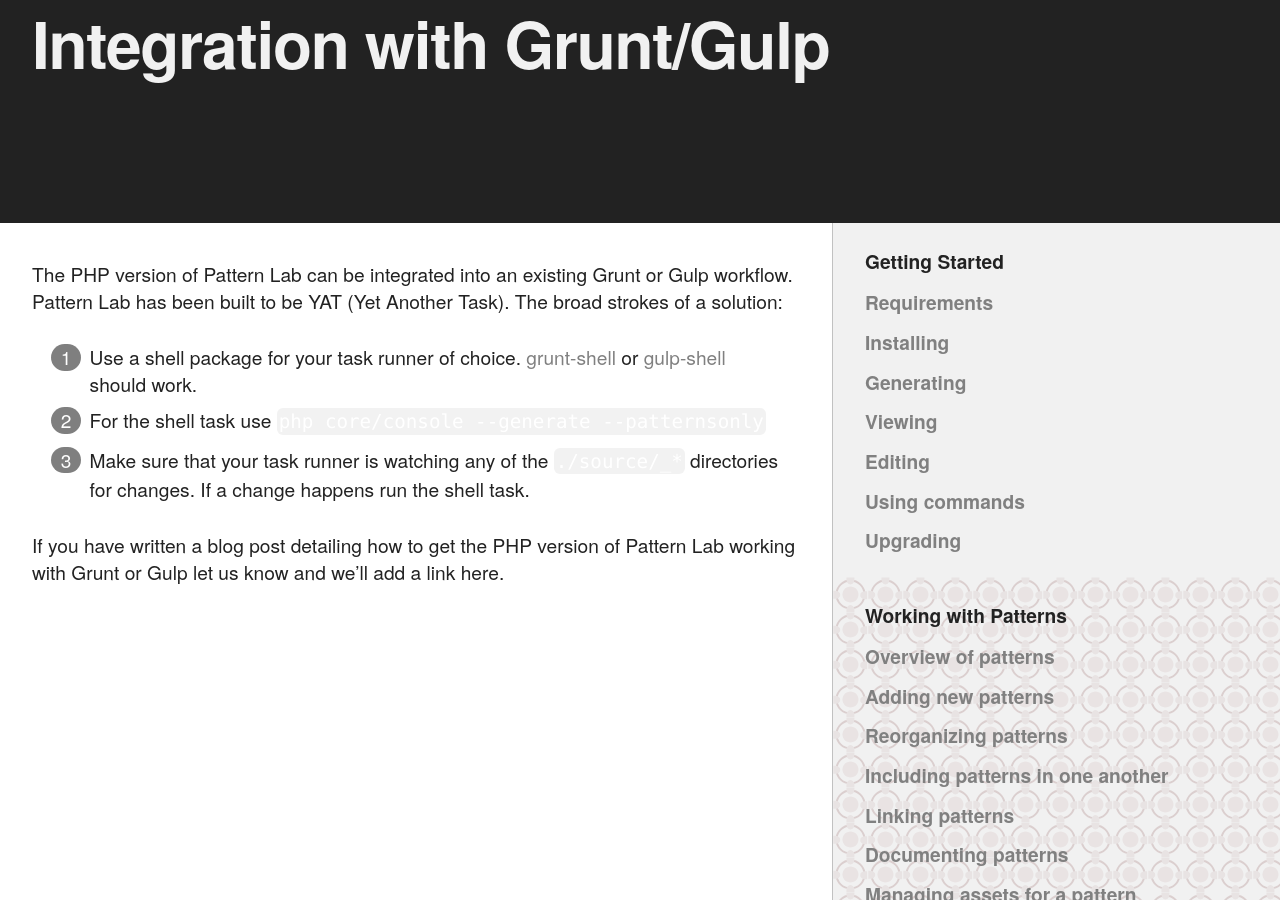
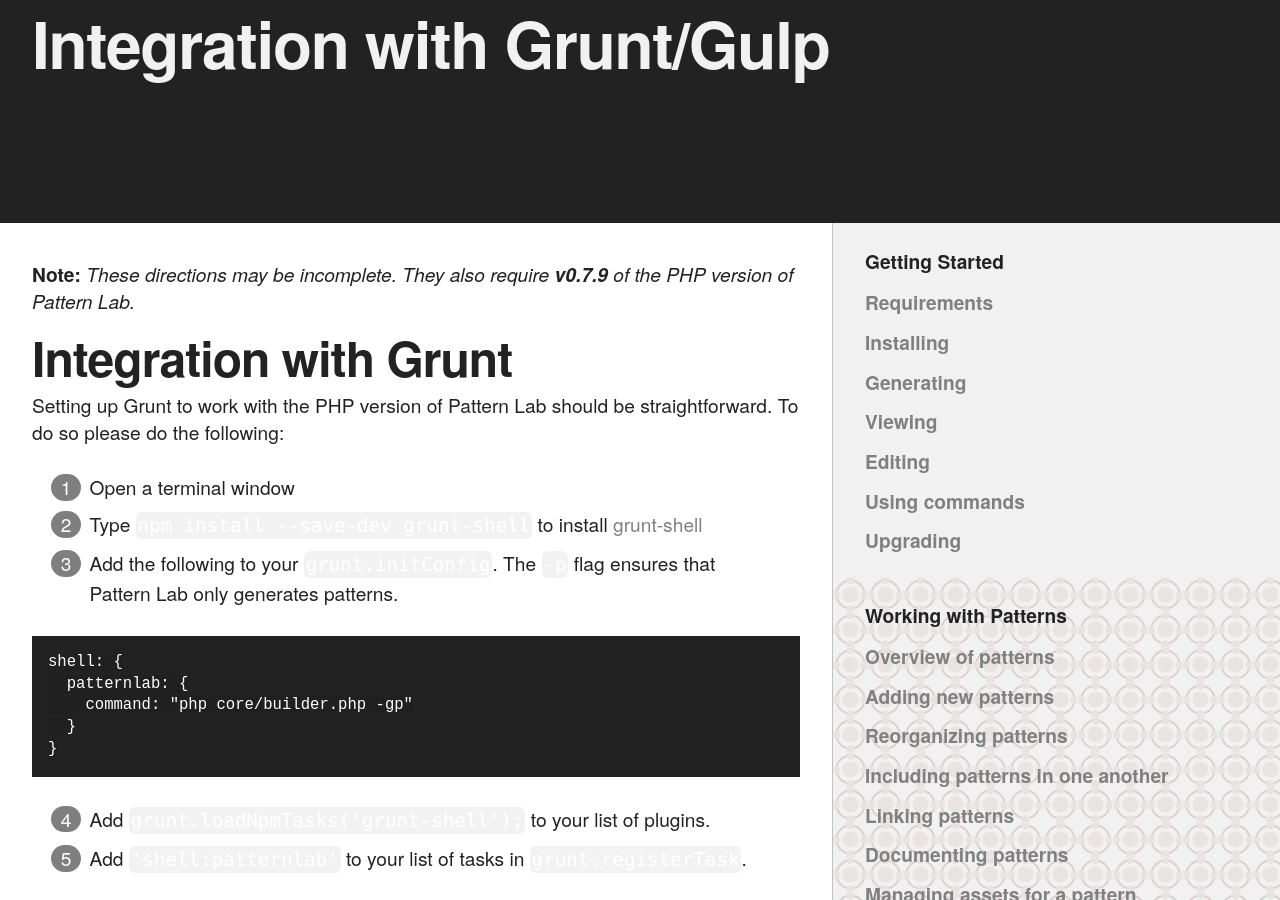
Before and after one commit to pattern-lab/website, a Jekyll site: the page built from docs/advanced-integration-with-grunt.md, in a window 1280 px wide and 900 px high, scrolled down 212 px. Built offline with Jekyll 4.4.1, drawn with Linux system fonts in a browser that asks for light colours; some of the changed text lies outside the part shown.

Commit message:
Update info from `master`

```diff
--- a/docs/advanced-integration-with-grunt.md
+++ b/docs/advanced-integration-with-grunt.md
@@ -4,10 +4,35 @@
 heading: Integration with Grunt/Gulp
 ---
 
-The PHP version of Pattern Lab can be integrated into an existing Grunt or Gulp workflow. Pattern Lab has been built to be YAT (Yet Another Task). The broad strokes of a solution:
+**Note:** _These directions may be incomplete. They also require **v0.7.9** of the PHP version of Pattern Lab._
 
-1. Use a shell package for your task runner of choice. [grunt-shell](https://www.npmjs.com/package/grunt-shell) or [gulp-shell](https://www.npmjs.com/package/gulp-shell) should work.
-2. For the shell task use `php core/console --generate --patternsonly`
-3. Make sure that your task runner is watching any of the `./source/_*` directories for changes. If a change happens run the shell task.
+# Integration with Grunt
 
-If you have written a blog post detailing how to get the PHP version of Pattern Lab working with Grunt or Gulp let us know and we'll add a link here.
+Setting up Grunt to work with the PHP version of Pattern Lab should be straightforward. To do so please do the following:
+
+1. Open a terminal window
+2. Type `npm install --save-dev grunt-shell` to install [grunt-shell](https://github.com/sindresorhus/grunt-shell)
+3. Add the following to your `grunt.initConfig`. The `-p` flag ensures that Pattern Lab only generates patterns.
+
+<pre><code>shell: {
+  patternlab: {
+    command: "php core/builder.php -gp"
+  }
+}</code></pre>
+
+4. Add `grunt.loadNpmTasks('grunt-shell');` to your list of plugins.
+5. Add `'shell:patternlab'` to your list of tasks in `grunt.registerTask`.
+
+You should also be using `grunt-contrib-watch` to monitor changes to Pattern Lab's patterns and data. The Pattern Lab section for your `watch` might look like:
+
+    html: {
+      files: ['source/_patterns/**/*.mustache', 'source/_patterns/**/*.json', 'source/_data/*.json'],
+      tasks: ['shell:patternlab'],
+      options: {
+        spawn: false
+      }
+    }
+
+You might be able to use `livereload` as well but that hasn't been tested by us yet.
+
+For more information, check out [this post about using Pattern Lab with Grunt](http://bradfrost.com/blog/post/using-grunt-with-pattern-lab/).
```
